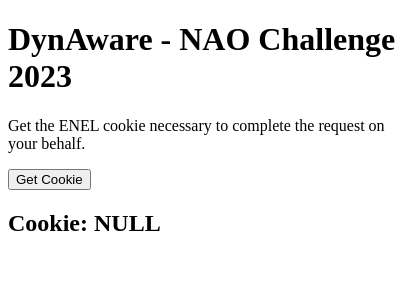
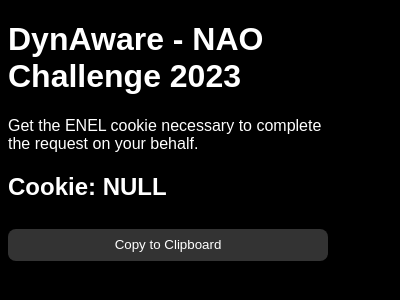
Before and after one commit to naodynaware/project, a browser extension: page extension/popup.html in a window 400 px wide. Drawn offline with Linux system fonts and the light colour scheme.

Commit message:
✨ Improved Extension.

```diff
--- a/extension/popup.css
+++ b/extension/popup.css
@@ -1,5 +1,25 @@
 body {
-    width: 25rem;
-    height: 10rem;
+    width: 20rem;
+    height: 12rem;
     overflow: scroll;
+
+    background: black;
+    color: white;
 }
+
+h1, h2, h3, h4, h5, h6, p {
+    font-family: "Space Grotesk", sans-serif;
+}
+
+button {
+    width: 100%;
+    height: 2rem;
+    margin: 0.5rem 0;
+    padding: 0.5rem 0;
+
+    background: #333;
+    color: white;
+    border: none;
+    border-radius: 0.5rem;
+    cursor: pointer;
+}
--- a/extension/popup.html
+++ b/extension/popup.html
@@ -4,18 +4,22 @@
     <meta charset="utf-8">
     <title>Popup</title>
     <link rel="stylesheet" href="./popup.css">
+    <link rel="preconnect" href="https://fonts.googleapis.com">
+    <link rel="preconnect" href="https://fonts.gstatic.com" crossorigin>
+    <link href="https://fonts.googleapis.com/css2?family=Inter&display=swap" rel="stylesheet">
 </head>
 
 <body>
     <h1>DynAware - NAO Challenge 2023</h1>
     <p>Get the ENEL cookie necessary to complete the request on your behalf.</p>
-    <button id="cookie-button">Get Cookie</button>
-
-    <br>
 
     <h2>
         Cookie: <span id="cookie-value">NULL</span>
     </h2>
+
+    <button id="copy">Copy to Clipboard</button>
+
+    <br>
     <script src="./popup.js"></script>
 </body>
 </html>
--- a/extension/popup.js
+++ b/extension/popup.js
@@ -10,5 +10,14 @@
 }
 
 document.addEventListener("DOMContentLoaded", function () {
-    document.getElementById("cookie-button").addEventListener("click", setCookie);
+    setCookie();
+
+    var btn = document.getElementById("copy");
+
+    btn.addEventListener("click", function () {
+        navigator.clipboard.writeText(cookie.value).then(function () {
+            /* clipboard successfully set */
+            btn.innerHTML = "Copied!";
+        });
+    })
 });
```
